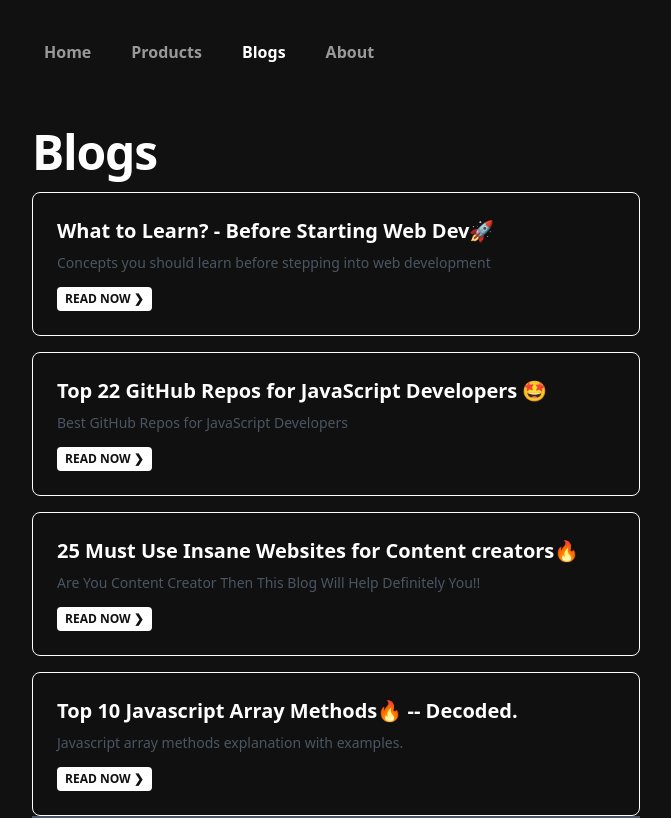
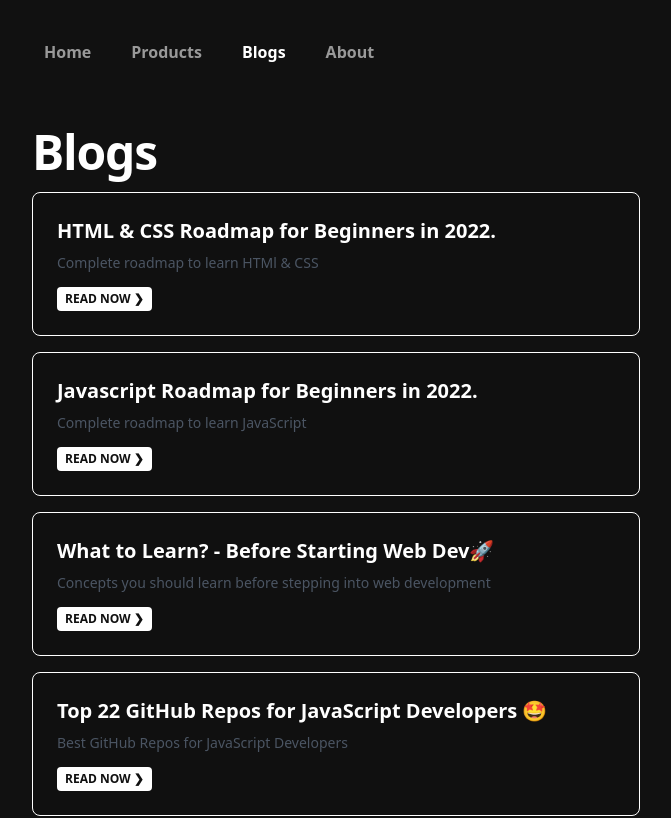
Before and after one commit to junaidapdev/dope-portfolio, a React (Create React App) app: page /blogs in a window 1280 px wide. Shown: the top 818 px of the page, without its empty margins (304-975 px from the left). Built offline with nearby package versions, Linux system fonts and the light colour scheme.

Commit message:
some modifications

```diff
--- a/src/pages/blogs.jsx
+++ b/src/pages/blogs.jsx
@@ -12,6 +12,51 @@ const Blogs = () => {
         <div className="p-6 flex gap-4 max-w-2xl items-center bg-[#101010] rounded-lg border border-white">
           <div className="w-full">
             <h1 className="text-xl font-bold text-white">
+              HTML & CSS Roadmap for Beginners in 2022.
+            </h1>
+
+            <p className="mt-2 text-sm text-gray-600 dark:text-gray-400">
+              Complete roadmap to learn HTMl & CSS
+            </p>
+
+            <div className="flex justify-between mt-3 item-center">
+              <a
+                href="https://mdjunaid.hashnode.dev/html-css-roadmap-for-beginners-in-2022"
+                target="_blank"
+                rel="noopener noreferrer"
+              >
+                <button className="px-2 py-1 text-xs font-bold text-[#101010] hover:text-white uppercase transition-colors duration-200 transform bg-white rounded hover:bg-[#101010]  focus:outline-none focus:bg-gray-700 dark:focus:bg-gray-600">
+                  Read Now ❯{" "}
+                </button>
+              </a>
+            </div>
+          </div>
+        </div>
+        <div className="p-6 flex gap-4 max-w-2xl items-center bg-[#101010] rounded-lg border border-white">
+          <div className="w-full">
+            <h1 className="text-xl font-bold text-white">
+              Javascript Roadmap for Beginners in 2022.
+            </h1>
+
+            <p className="mt-2 text-sm text-gray-600 dark:text-gray-400">
+            Complete roadmap to learn JavaScript            </p>
+
+            <div className="flex justify-between mt-3 item-center">
+              <a
+                href="https://mdjunaid.hashnode.dev/javascript-roadmap-for-beginners-in-2022"
+                target="_blank"
+                rel="noopener noreferrer"
+              >
+                <button className="px-2 py-1 text-xs font-bold text-[#101010] hover:text-white uppercase transition-colors duration-200 transform bg-white rounded hover:bg-[#101010]  focus:outline-none focus:bg-gray-700 dark:focus:bg-gray-600">
+                  Read Now ❯{" "}
+                </button>
+              </a>
+            </div>
+          </div>
+        </div>
+        <div className="p-6 flex gap-4 max-w-2xl items-center bg-[#101010] rounded-lg border border-white">
+          <div className="w-full">
+            <h1 className="text-xl font-bold text-white">
               What to Learn? - Before Starting Web Dev🚀
             </h1>
 
@@ -20,7 +65,11 @@ const Blogs = () => {
             </p>
 
             <div className="flex justify-between mt-3 item-center">
-              <a href="https://mdjunaid.hashnode.dev/what-to-learn-before-starting-web-development" target="_blank" rel="noopener noreferrer">
+              <a
+                href="https://mdjunaid.hashnode.dev/what-to-learn-before-starting-web-development"
+                target="_blank"
+                rel="noopener noreferrer"
+              >
                 <button className="px-2 py-1 text-xs font-bold text-[#101010] hover:text-white uppercase transition-colors duration-200 transform bg-white rounded hover:bg-[#101010]  focus:outline-none focus:bg-gray-700 dark:focus:bg-gray-600">
                   Read Now ❯{" "}
                 </button>
@@ -39,7 +88,11 @@ const Blogs = () => {
             </p>
 
             <div className="flex justify-between mt-3 item-center">
-              <a href="https://mdjunaid.hashnode.dev/are-you-a-javascript-developer-top-22-github-repos-for-javascript-developers" target="_blank" rel="noopener noreferrer">
+              <a
+                href="https://mdjunaid.hashnode.dev/are-you-a-javascript-developer-top-22-github-repos-for-javascript-developers"
+                target="_blank"
+                rel="noopener noreferrer"
+              >
                 <button className="px-2 py-1 text-xs font-bold text-[#101010] hover:text-white uppercase transition-colors duration-200 transform bg-white rounded hover:bg-[#101010]  focus:outline-none focus:bg-gray-700 dark:focus:bg-gray-600">
                   Read Now ❯{" "}
                 </button>
@@ -58,7 +111,11 @@ const Blogs = () => {
             </p>
 
             <div className="flex justify-between mt-3 item-center">
-              <a href="https://mdjunaid.hashnode.dev/25-must-use-insane-websites-for-content-creators" target="_blank" rel="noopener noreferrer">
+              <a
+                href="https://mdjunaid.hashnode.dev/25-must-use-insane-websites-for-content-creators"
+                target="_blank"
+                rel="noopener noreferrer"
+              >
                 <button className="px-2 py-1 text-xs font-bold text-[#101010] hover:text-white uppercase transition-colors duration-200 transform bg-white rounded hover:bg-[#101010]  focus:outline-none focus:bg-gray-700 dark:focus:bg-gray-600">
                   Read Now ❯{" "}
                 </button>
@@ -77,7 +134,11 @@ const Blogs = () => {
             </p>
 
             <div className="flex justify-between mt-3 item-center">
-              <a href="https://mdjunaid.hashnode.dev/top-10-javascript-array-methods-decoded" target="_blank" rel="noopener noreferrer">
+              <a
+                href="https://mdjunaid.hashnode.dev/top-10-javascript-array-methods-decoded"
+                target="_blank"
+                rel="noopener noreferrer"
+              >
                 <button className="px-2 py-1 text-xs font-bold text-[#101010] hover:text-white uppercase transition-colors duration-200 transform bg-white rounded hover:bg-[#101010]  focus:outline-none focus:bg-gray-700 dark:focus:bg-gray-600">
                   Read Now ❯{" "}
                 </button>
--- a/src/sections/Hero.jsx
+++ b/src/sections/Hero.jsx
@@ -14,7 +14,7 @@ const Hero = () => {
             MERN Stack Developer
           </h3>
           <p className="text-[#B8B8B8]">
-            I build interactive and beautiful websites with React & creates content on Twitter.
+          I build amazing, interactive websites and publish content to Twitter.
           </p>
           {/* <div>
             <Buttons className="bg-gray-600 gap-2 text-white px-6 ml-0">
@@ -48,8 +48,7 @@ const Hero = () => {
                 </h5>
               </a>
               <p className="mb-3 font-normal text-[#b8b8b8]">
-                Here are the biggest enterprise technology acquisitions of 2021
-                so far, in reverse chronological order.
+                A website to locate and view map of campgrounds around the globe.
               </p>
               <div className="flex flex-wrap gap-1.5">
                 <span className="text-[#ffffff] text-xs font-medium mr-2 px-2.5 py-0.5 rounded ">
@@ -67,12 +66,12 @@ const Hero = () => {
 
               </div>
               <div className="flex gap-3 mt-4">
-                <a
+                {/* <a
                   href="#"
                   className="inline-flex items-center border py-2 px-3 text-sm font-small text-center text-white bg-[#101010]  rounded-lg focus:ring-4 focus:outline-none focus:ring-blue-300 hover:border-[#b8b8b8]"
                 >
                  🚀 Website
-                </a>
+                </a> */}
                 <a
                   href="https://github.com/junaidapdev/camp_genie"
                   className="inline-flex items-center border py-2 px-3 text-sm font-small text-center text-white bg-[#101010]  rounded-lg focus:ring-4 focus:outline-none focus:ring-blue-300 hover:border-[#b8b8b8]"
@@ -90,8 +89,7 @@ const Hero = () => {
                 </h5>
               </a>
               <p className="mb-3 font-normal text-[#b8b8b8]">
-                Here are the biggest enterprise technology acquisitions of 2021
-                so far, in reverse chronological order.
+                A Ecommerce store to purchase different types of Surf Boards.
               </p>
               <div className="flex flex-wrap gap-1.5">
               <span className="text-[#ffffff] text-xs font-medium mr-2 px-2.5 py-0.5 rounded ">
@@ -115,12 +113,12 @@ const Hero = () => {
 
               </div>
               <div className="flex gap-3 mt-4">
-              <a
+              {/* <a
                   href="#"
                   className="inline-flex items-center border py-2 px-3 text-sm font-small text-center text-white bg-[#101010]  rounded-lg focus:ring-4 focus:outline-none focus:ring-blue-300 hover:border-[#b8b8b8]"
                 >
                  🚀 Website
-                </a>
+                </a> */}
                 <a
                   href="https://github.com/junaidapdev/ecommerce"
                   className="inline-flex items-center border py-2 px-3 text-sm font-small text-center text-white bg-[#101010]  rounded-lg focus:ring-4 focus:outline-none focus:ring-blue-300 hover:border-[#b8b8b8]"
@@ -157,12 +155,12 @@ const Hero = () => {
 
               </div>
               <div className="flex gap-3 mt-4">
-              <a
+              {/* <a
                   href="#"
                   className="inline-flex items-center border py-2 px-3 text-sm font-small text-center text-white bg-[#101010]  rounded-lg focus:ring-4 focus:outline-none focus:ring-blue-300 hover:border-[#b8b8b8]"
                 >
                  🚀 Website
-                </a>
+                </a> */}
                 <a
                   href="https://github.com/junaidapdev/Workout-Buddy"
                   className="inline-flex items-center border py-2 px-3 text-sm font-small text-center text-white bg-[#101010]  rounded-lg focus:ring-4 focus:outline-none focus:ring-blue-300 hover:border-[#b8b8b8]"
```
Lines whose indentation alone changed are shown as unchanged.
